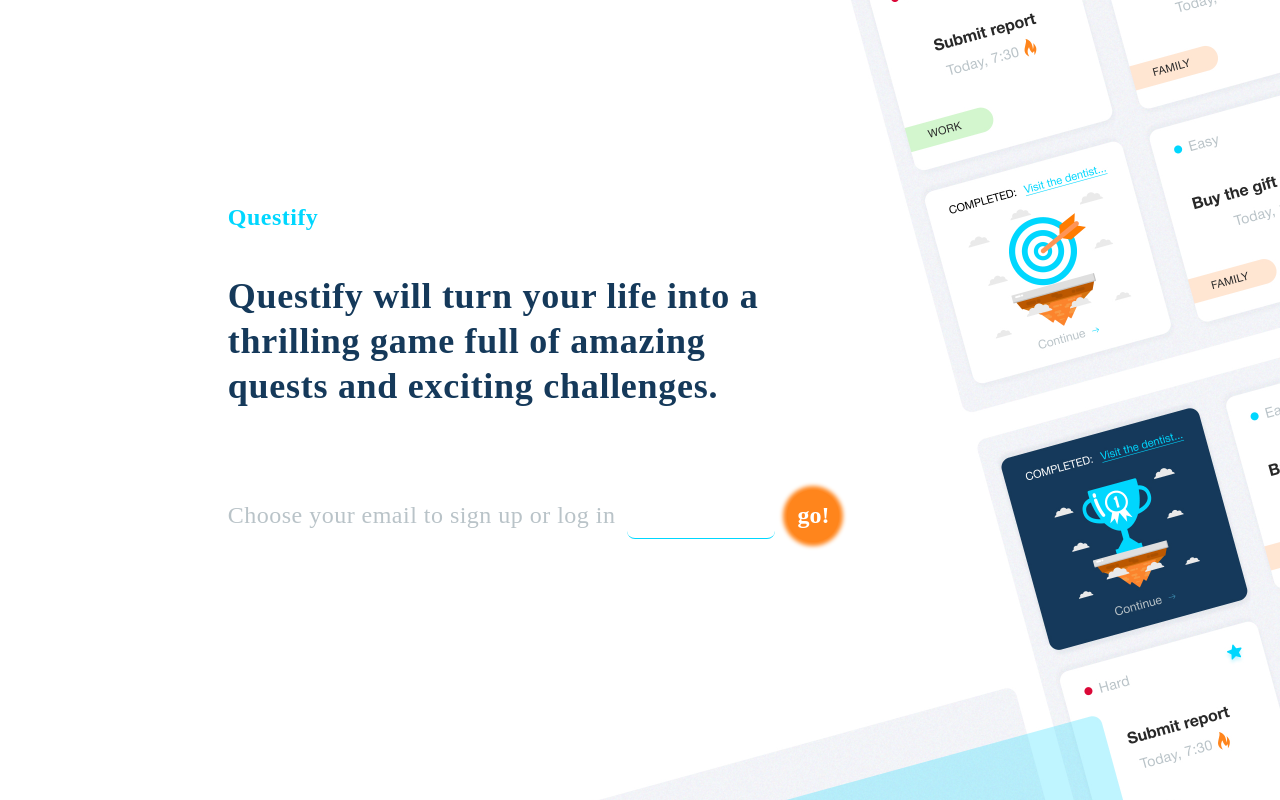
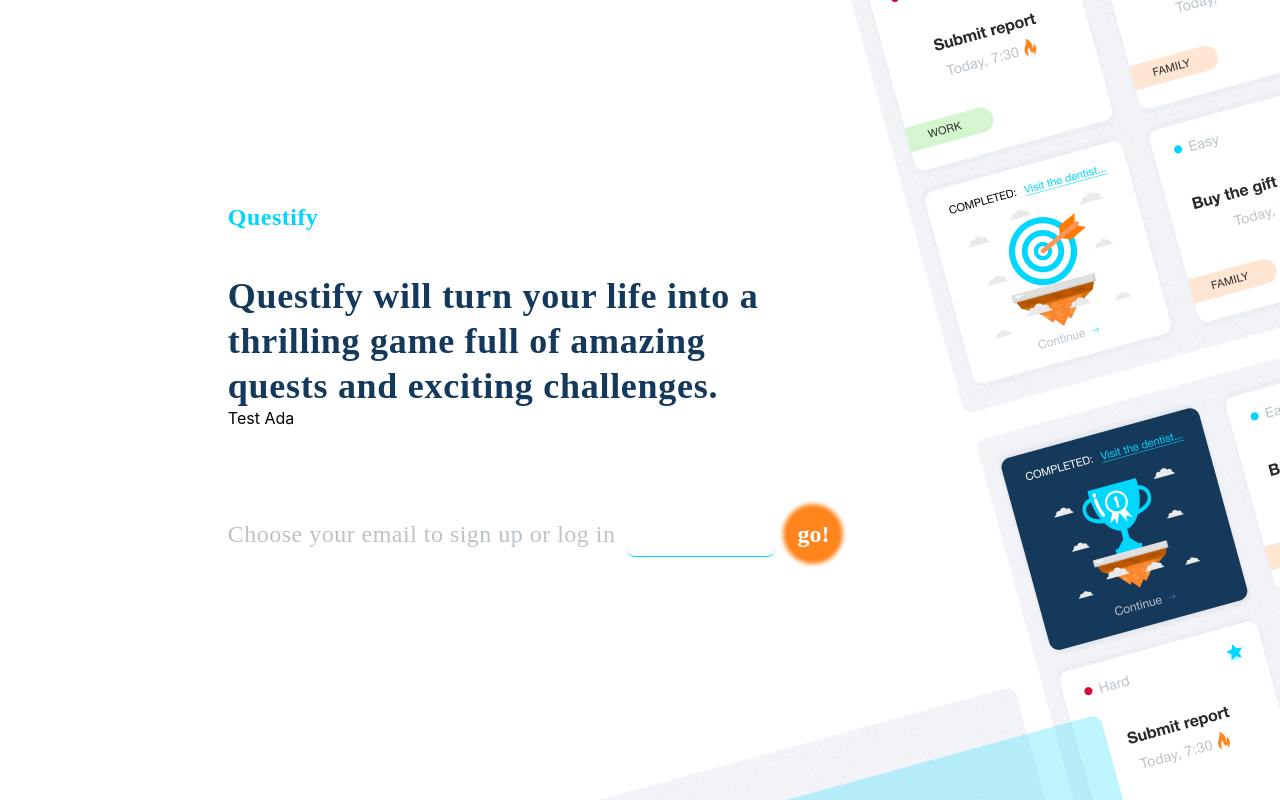
Before and after one commit to kabakmichal/final-project-gr2-front, a React (Create React App) app: page / in a window 1280 px wide. Built offline with nearby package versions, Linux system fonts and the light colour scheme; a web font is replaced by a local one.

Commit message:
test_Ada

```diff
--- a/src/Pages/Home/Home.js
+++ b/src/Pages/Home/Home.js
@@ -17,6 +17,7 @@ export default function Home() {
             Questify will turn your life into a thrilling game full of amazing
             quests and exciting challenges.
           </p>
+          <p>Test Ada</p>
         </div>
         <div className={css.login_form}>
           <label className={css.login_label}>
```
